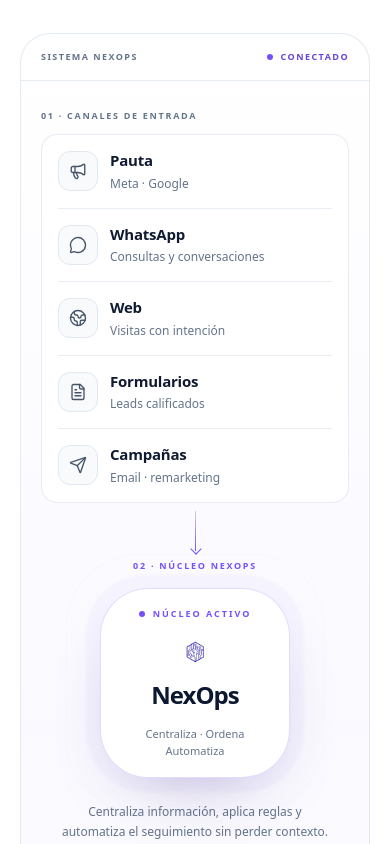
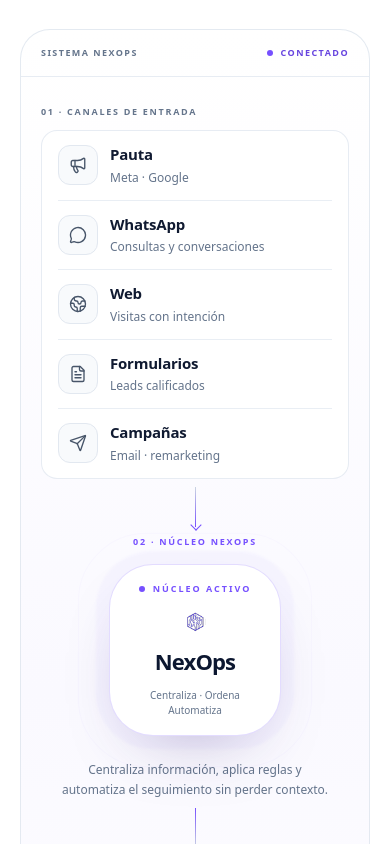
Before and after one commit to AlanTN13/webneoxps, a React (Vite) app: page / in a window 390 px wide. Shown: the part 1460-2304 px from the top of the page. Built offline with nearby package versions, Linux system fonts and the light colour scheme.

Commit message:
fix: harden operation system responsive and reduced motion

```diff
--- a/src/components/OperationStory.jsx
+++ b/src/components/OperationStory.jsx
@@ -52,7 +52,7 @@
   const isOutput = tone === "output";
 
   return (
-    <div className="flex min-h-[62px] items-center gap-3 border-b border-slate-200/75 py-3.5 last:border-b-0">
+    <div className="flex min-h-[58px] items-center gap-3 border-b border-slate-200/75 py-3 last:border-b-0 xl:min-h-[62px] xl:py-3.5">
       <div
         className={`flex h-10 w-10 shrink-0 items-center justify-center rounded-xl border ${
           isOutput
@@ -75,7 +75,7 @@
     <div className="relative flex items-center justify-center">
       <motion.div
         aria-hidden="true"
-        className="absolute h-[250px] w-[250px] rounded-[72px] border border-[#7650ff]/10"
+        className="absolute h-[226px] w-[226px] rounded-[66px] border border-[#7650ff]/10 xl:h-[250px] xl:w-[250px] xl:rounded-[72px]"
         animate={
           active && !reducedMotion
             ? { scale: [0.98, 1.04, 0.98], opacity: [0.42, 0.18, 0.42] }
@@ -83,16 +83,16 @@
         }
         transition={{ duration: 4.8, repeat: Infinity, ease: "easeInOut" }}
       />
-      <div className="absolute h-[218px] w-[218px] rounded-[60px] bg-[#7650ff]/[0.035] blur-[1px]" />
+      <div className="absolute h-[198px] w-[198px] rounded-[56px] bg-[#7650ff]/[0.035] blur-[1px] xl:h-[218px] xl:w-[218px] xl:rounded-[60px]" />
 
-      <div className="relative flex h-[190px] w-[190px] flex-col items-center justify-center rounded-[48px] border border-[#7650ff]/20 bg-white px-5 text-center shadow-[0_28px_70px_-34px_rgba(54,35,112,0.38)]">
-        <div className="mb-3 flex items-center gap-2 text-[9px] font-bold uppercase tracking-[0.22em] text-[#7650ff]">
+      <div className="relative flex h-[172px] w-[172px] flex-col items-center justify-center rounded-[44px] border border-[#7650ff]/20 bg-white px-5 text-center shadow-[0_28px_70px_-34px_rgba(54,35,112,0.38)] xl:h-[190px] xl:w-[190px] xl:rounded-[48px]">
+        <div className="mb-2.5 flex items-center gap-2 text-[9px] font-bold uppercase tracking-[0.22em] text-[#7650ff] xl:mb-3">
           <span className="h-1.5 w-1.5 rounded-full bg-[#7650ff]" />
           Núcleo activo
         </div>
-        <img src={brandLogo} alt="" className="h-9 w-auto" />
-        <div className="mt-2 text-[24px] font-semibold tracking-[-0.04em] text-[#0c1730]">NexOps</div>
-        <div className="mt-3 text-[11px] font-medium leading-[1.55] text-slate-500">
+        <img src={brandLogo} alt="" className="h-8 w-auto xl:h-9" />
+        <div className="mt-2 text-[22px] font-semibold tracking-[-0.04em] text-[#0c1730] xl:text-[24px]">NexOps</div>
+        <div className="mt-2.5 text-[10px] font-medium leading-[1.5] text-slate-500 xl:mt-3 xl:text-[11px] xl:leading-[1.55]">
           Centraliza · Ordena
           <br />
           Automatiza
@@ -115,9 +115,20 @@
   const outputX = useTransform(progress, [0.58, 0.76], [24, 0]);
   const footerOpacity = useTransform(progress, [0.74, 0.9], [0, 1]);
 
+  const inputStyle = reducedMotion ? { opacity: 1, x: 0 } : { opacity: inputOpacity, x: inputX };
+  const inputPathStyle = reducedMotion
+    ? { pathLength: 1, opacity: 0.9 }
+    : { pathLength: inputLineLength, opacity: inputLineOpacity };
+  const coreStyle = reducedMotion ? { opacity: 1, scale: 1 } : { opacity: coreOpacity, scale: coreScale };
+  const outputPathStyle = reducedMotion
+    ? { pathLength: 1, opacity: 0.9 }
+    : { pathLength: outputLineLength, opacity: outputLineOpacity };
+  const outputStyle = reducedMotion ? { opacity: 1, x: 0 } : { opacity: outputOpacity, x: outputX };
+  const footerStyle = reducedMotion ? { opacity: 1 } : { opacity: footerOpacity };
+
   return (
-    <div className="relative hidden min-h-[560px] overflow-hidden rounded-[36px] border border-slate-200/90 bg-[linear-gradient(105deg,#ffffff_0%,#fbfbfe_43%,#f7f5ff_55%,#fbfcff_100%)] shadow-[0_36px_90px_-62px_rgba(15,23,42,0.32)] md:block">
-      <div className="absolute inset-x-0 top-0 flex items-center justify-between border-b border-slate-200/80 px-7 py-4 text-[10px] font-semibold uppercase tracking-[0.18em] text-slate-500">
+    <div className="relative hidden min-h-[450px] overflow-hidden rounded-[36px] border border-slate-200/90 bg-[linear-gradient(105deg,#ffffff_0%,#fbfbfe_43%,#f7f5ff_55%,#fbfcff_100%)] shadow-[0_36px_90px_-62px_rgba(15,23,42,0.32)] md:block lg:min-h-[480px] xl:min-h-[520px]">
+      <div className="absolute inset-x-0 top-0 flex items-center justify-between border-b border-slate-200/80 px-7 py-3.5 text-[10px] font-semibold uppercase tracking-[0.18em] text-slate-500 xl:py-4">
         <span>Sistema comercial + operativo</span>
         <span className="flex items-center gap-2 text-[#6744df]">
           <span className="h-1.5 w-1.5 rounded-full bg-[#7650ff]" />
@@ -128,7 +139,7 @@
       <svg
         viewBox="0 0 1200 520"
         preserveAspectRatio="none"
-        className="pointer-events-none absolute inset-x-0 top-[40px] h-[470px] w-full"
+        className="pointer-events-none absolute inset-x-0 top-[38px] h-[calc(100%_-_84px)] w-full xl:top-[40px] xl:h-[calc(100%_-_88px)]"
         aria-hidden="true"
       >
         <defs>
@@ -157,7 +168,7 @@
             strokeWidth="2"
             strokeLinecap="round"
             markerEnd="url(#flowArrowIn)"
-            style={{ pathLength: inputLineLength, opacity: inputLineOpacity }}
+            style={inputPathStyle}
           />
         ))}
         {OUTPUT_PATHS.map((path) => (
@@ -169,16 +180,16 @@
             strokeWidth="2"
             strokeLinecap="round"
             markerEnd="url(#flowArrowOut)"
-            style={{ pathLength: outputLineLength, opacity: outputLineOpacity }}
+            style={outputPathStyle}
           />
         ))}
       </svg>
 
-      <div className="relative z-10 grid min-h-[560px] grid-cols-[minmax(230px,0.95fr)_280px_minmax(250px,1.05fr)] items-center gap-14 px-8 pb-14 pt-20 lg:gap-20 lg:px-12">
-        <motion.div style={{ opacity: inputOpacity, x: inputX }}>
-          <div className="mb-4 flex items-center justify-between">
+      <div className="relative z-10 grid min-h-[450px] grid-cols-[minmax(220px,0.95fr)_240px_minmax(235px,1.05fr)] items-center gap-9 px-7 pb-12 pt-16 lg:min-h-[480px] lg:grid-cols-[minmax(230px,0.95fr)_255px_minmax(245px,1.05fr)] lg:gap-12 lg:px-9 xl:min-h-[520px] xl:grid-cols-[minmax(230px,0.95fr)_280px_minmax(250px,1.05fr)] xl:gap-20 xl:px-12 xl:pb-14 xl:pt-20">
+        <motion.div style={inputStyle}>
+          <div className="mb-3 flex items-center justify-between xl:mb-4">
             <span className="text-[10px] font-bold uppercase tracking-[0.2em] text-slate-500">01 · Entradas</span>
-            <span className="text-[10px] text-slate-400">Canales dispersos</span>
+            <span className="hidden text-[10px] text-slate-400 lg:inline">Canales dispersos</span>
           </div>
           <div className="bg-white/90 px-1">
             {INPUTS.map((item) => (
@@ -187,19 +198,19 @@
           </div>
         </motion.div>
 
-        <motion.div style={{ opacity: coreOpacity, scale: coreScale }}>
-          <div className="mb-6 text-center text-[10px] font-bold uppercase tracking-[0.2em] text-[#7650ff]">02 · Núcleo NexOps</div>
+        <motion.div style={coreStyle}>
+          <div className="mb-4 text-center text-[10px] font-bold uppercase tracking-[0.2em] text-[#7650ff] xl:mb-6">02 · Núcleo NexOps</div>
           <NexOpsCore active reducedMotion={reducedMotion} />
-          <div className="mx-auto mt-7 flex max-w-[240px] items-center justify-center gap-2 text-center text-[10px] font-medium leading-4 text-slate-500">
+          <div className="mx-auto mt-5 flex max-w-[230px] items-center justify-center gap-2 text-center text-[10px] font-medium leading-4 text-slate-500 xl:mt-7 xl:max-w-[240px]">
             <Sparkles className="h-3.5 w-3.5 shrink-0 text-[#7650ff]" />
             Reglas, contexto y automatización en el mismo circuito
           </div>
         </motion.div>
 
-        <motion.div style={{ opacity: outputOpacity, x: outputX }}>
-          <div className="mb-4 flex items-center justify-between">
+        <motion.div style={outputStyle}>
+          <div className="mb-3 flex items-center justify-between xl:mb-4">
             <span className="text-[10px] font-bold uppercase tracking-[0.2em] text-[#6744df]">03 · Control</span>
-            <span className="text-[10px] text-slate-400">Operación visible</span>
+            <span className="hidden text-[10px] text-slate-400 lg:inline">Operación visible</span>
           </div>
           <div className="bg-white/90 px-1">
             {OUTPUTS.map((item) => (
@@ -210,8 +221,8 @@
       </div>
 
       <motion.div
-        style={{ opacity: footerOpacity }}
-        className="absolute bottom-0 left-0 right-0 flex items-center justify-center gap-3 border-t border-slate-200/80 bg-white/80 px-6 py-4 text-[10px] font-semibold uppercase tracking-[0.18em] text-slate-500 backdrop-blur-sm"
+        style={footerStyle}
+        className="absolute bottom-0 left-0 right-0 flex items-center justify-center gap-3 border-t border-slate-200/80 bg-white/80 px-6 py-3.5 text-[10px] font-semibold uppercase tracking-[0.18em] text-slate-500 backdrop-blur-sm xl:py-4"
       >
         <span>Captar</span>
         <span className="text-[#7650ff]">·</span>
@@ -305,15 +316,25 @@
   });
 
   return (
-    <section id="operation-story" ref={sectionRef} className="relative bg-white md:h-[300vh]">
-      <div className="px-5 py-24 md:sticky md:top-[72px] md:flex md:h-[calc(100svh-72px)] md:items-center md:px-6 md:py-8 lg:px-8">
+    <section
+      id="operation-story"
+      ref={sectionRef}
+      className={`relative bg-white ${reducedMotion ? "md:h-auto" : "md:h-[300vh]"}`}
+    >
+      <div
+        className={`px-5 py-24 md:flex md:items-center md:px-6 md:py-8 lg:px-8 ${
+          reducedMotion
+            ? "md:relative md:h-auto"
+            : "md:sticky md:top-[72px] md:h-[calc(100svh-72px)]"
+        }`}
+      >
         <div className="mx-auto w-full max-w-[1450px]">
-          <div className="mb-10 max-w-[940px] md:mb-8 lg:mb-10">
+          <div className="mb-10 max-w-[940px] md:mb-6 lg:mb-7 xl:mb-9">
             <div className="mb-4 text-[10px] font-bold uppercase tracking-[0.22em] text-[#7650ff]">Del ruido al control</div>
-            <h2 className="text-[clamp(2.6rem,5.2vw,5.8rem)] font-semibold leading-[0.98] tracking-[-0.06em] text-[#0c1730]">
+            <h2 className="text-[clamp(2.6rem,4.3vw,5.1rem)] font-semibold leading-[0.98] tracking-[-0.06em] text-[#0c1730]">
               Todo lo que pasa en tu operación, en un solo sistema
             </h2>
-            <p className="mt-6 max-w-[780px] text-[16px] leading-7 text-slate-600 md:text-[18px] md:leading-8">
+            <p className="mt-5 max-w-[780px] text-[16px] leading-7 text-slate-600 md:text-[17px] md:leading-7 xl:mt-6 xl:text-[18px] xl:leading-8">
               Centralizamos tus canales, ordenamos el seguimiento y automatizamos tareas para que vendas con más control y menos fricción.
             </p>
           </div>
```
